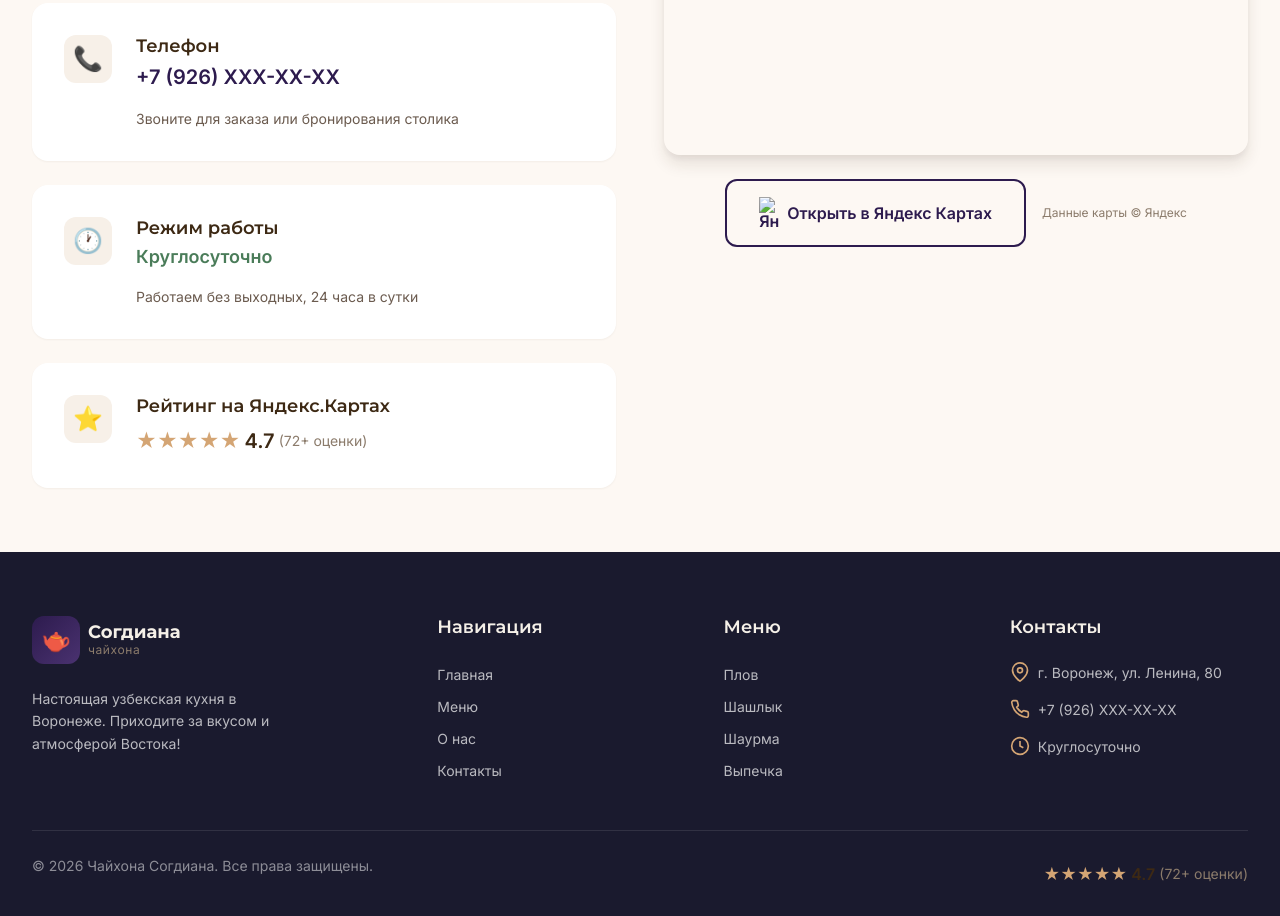
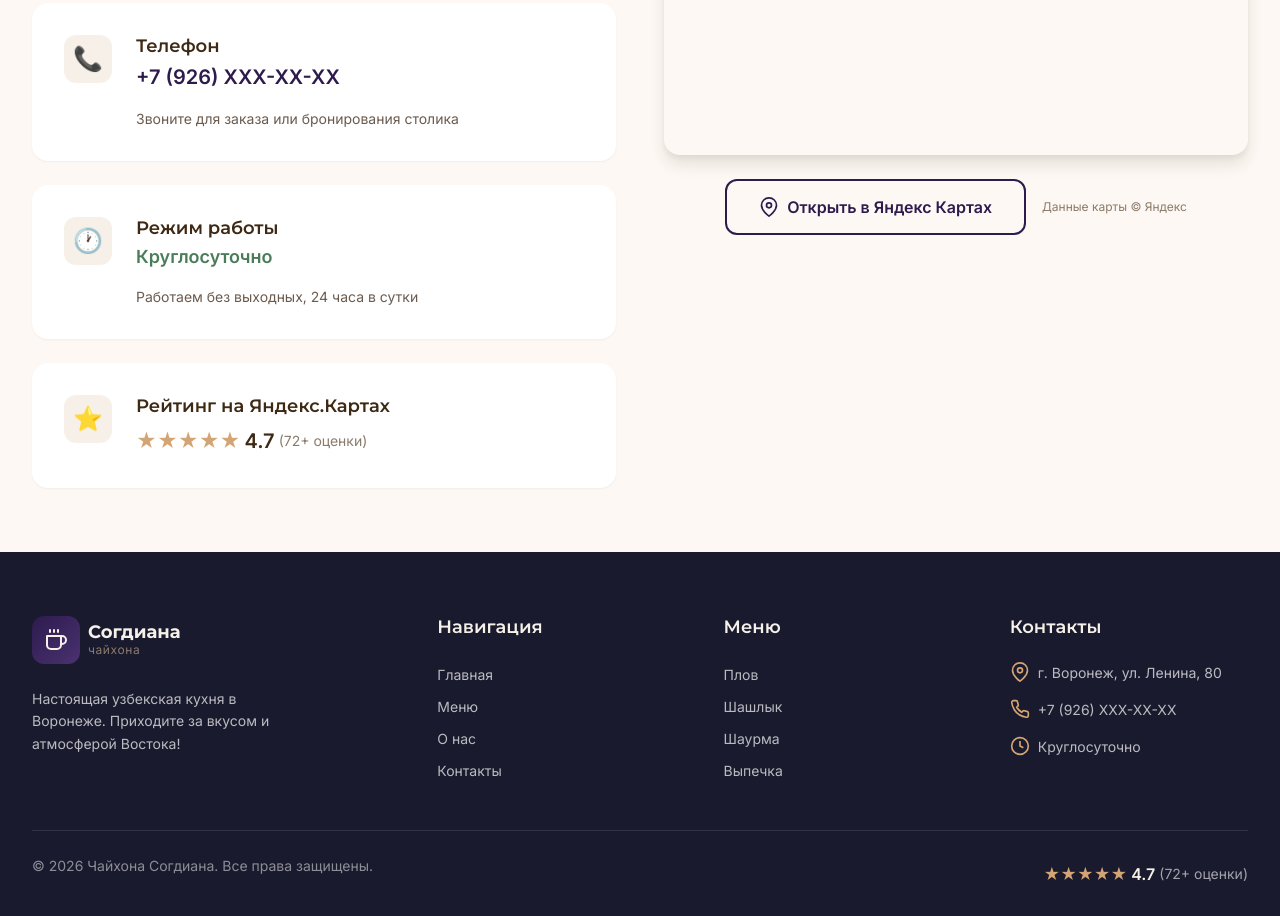
Before and after one commit to Anonatormachine/sogdiana, a plain HTML site: page contacts.html in a window 1280 px wide. Shown: the part 650-1566 px from the top of the page. Drawn offline with Linux system fonts and the light colour scheme.

Commit message:
Update website files

```diff
--- a/contacts.html
+++ b/contacts.html
@@ -29,7 +29,15 @@
       <div class="header__inner">
         <!-- Логотип -->
         <a href="index.html" class="logo">
-          <span class="logo__icon">🫖</span>
+          <span class="logo__icon">
+              <svg width="24" height="24" viewBox="0 0 24 24" fill="none" stroke="currentColor" stroke-width="2" stroke-linecap="round" stroke-linejoin="round">
+                <path d="M17 8h1a4 4 0 1 1 0 8h-1"/>
+                <path d="M3 8h14v9a4 4 0 0 1-4 4H7a4 4 0 0 1-4-4Z"/>
+                <line x1="6" y1="2" x2="6" y2="4"/>
+                <line x1="10" y1="2" x2="10" y2="4"/>
+                <line x1="14" y1="2" x2="14" y2="4"/>
+              </svg>
+            </span>
           <span class="logo__text">
             <span class="logo__name">Согдиана</span>
             <span class="logo__tagline">чайхона</span>
@@ -187,13 +195,16 @@
 
             <div style="margin-top: var(--spacing-lg); display: flex; align-items: center; justify-content: center; gap: var(--spacing-md);">
               <a
-                href="https://yandex.ru/maps/?text=%D0%92%D0%BE%D1%80%D0%BE%D0%BD%D0%B5%D0%B6%2C%20%D1%83%D0%BB%D0%B8%D1%86%D0%B0%20%D0%9B%D0%B5%D0%BD%D0%B8%D0%BD%D0%B0%2C%2080"
+                href="https://yandex.ru/maps/?text=%D0%A7%D0%B0%D0%B9%D1%85%D0%BE%D0%BD%D0%B0%20%D0%A1%D0%BE%D0%B3%D0%B4%D0%B8%D0%B0%D0%BD%D0%B0%20%D0%92%D0%BE%D1%80%D0%BE%D0%BD%D0%B5%D0%B6"
                 target="_blank"
                 rel="noopener noreferrer"
                 class="btn btn--outline"
                 style="display: inline-flex; align-items: center; gap: var(--spacing-sm);"
               >
-                <img src="https://yastatic.net/s3/web4static/_/v2/static/file-icons/yandex-maps.svg" alt="Яндекс.Карты" width="20" height="20" style="flex-shrink: 0;">
+                <svg width="20" height="20" viewBox="0 0 24 24" fill="none" stroke="currentColor" stroke-width="2" style="flex-shrink: 0;">
+                  <path d="M21 10c0 7-9 13-9 13s-9-6-9-13a9 9 0 0 1 18 0z"/>
+                  <circle cx="12" cy="10" r="3"/>
+                </svg>
                 Открыть в Яндекс Картах
               </a>
               <span style="font-size: var(--text-xs); color: var(--color-text-muted);">
@@ -215,7 +226,15 @@
         <div class="footer__brand">
           <div class="footer__logo">
             <a href="index.html" class="logo">
-              <span class="logo__icon">🫖</span>
+              <span class="logo__icon">
+              <svg width="24" height="24" viewBox="0 0 24 24" fill="none" stroke="currentColor" stroke-width="2" stroke-linecap="round" stroke-linejoin="round">
+                <path d="M17 8h1a4 4 0 1 1 0 8h-1"/>
+                <path d="M3 8h14v9a4 4 0 0 1-4 4H7a4 4 0 0 1-4-4Z"/>
+                <line x1="6" y1="2" x2="6" y2="4"/>
+                <line x1="10" y1="2" x2="10" y2="4"/>
+                <line x1="14" y1="2" x2="14" y2="4"/>
+              </svg>
+            </span>
               <span class="logo__text">
                 <span class="logo__name">Согдиана</span>
                 <span class="logo__tagline">чайхона</span>
--- a/css/components.css
+++ b/css/components.css
@@ -1073,6 +1073,15 @@
   color: var(--color-text-muted);
 }
 
+/* Рейтинг в футере (на тёмном фоне) */
+.footer .rating__value {
+  color: var(--color-text-light);
+}
+
+.footer .rating__count {
+  color: rgba(255, 255, 255, 0.6);
+}
+
 /* =============================================
    Бейдж "Популярное"
    ============================================= */
```
Also changed, not shown: about.html (+18 -2 lines), index.html (+20 -10 lines), menu.html (+18 -2 lines), 1 other file.
